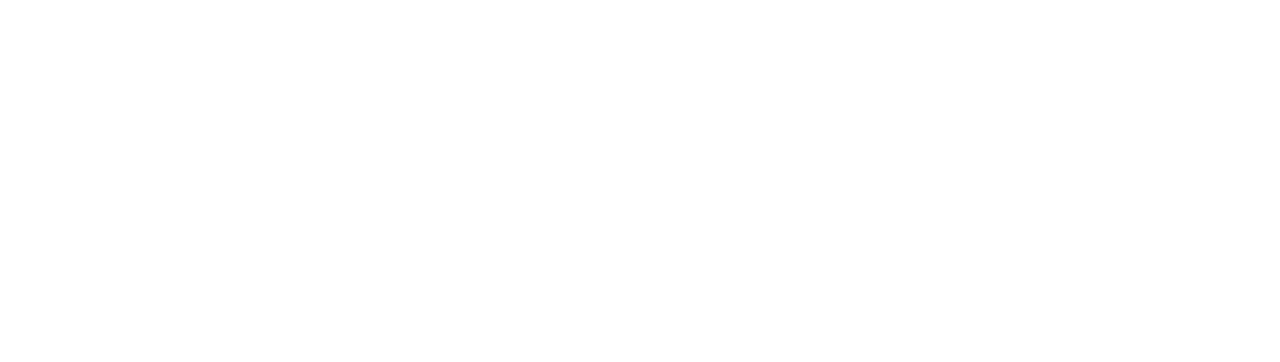
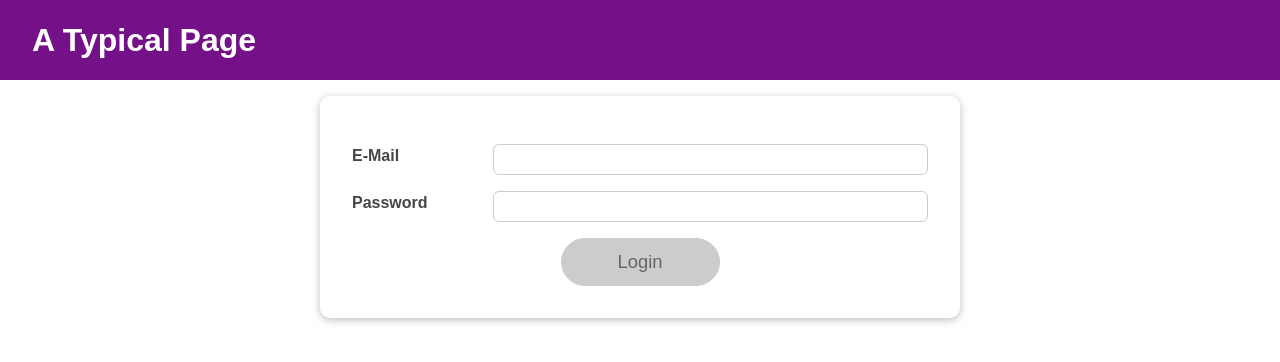
Before and after one commit to kjh-busan/06-react-reducerr-contextAPI, a React (Create React App) app: page / in a window 1280 px wide. Shown: the top 362 px of the page. Built offline with nearby package versions, Linux system fonts and the light colour scheme.

Commit message:
fix: context refactoring

```diff
--- a/src/App.js
+++ b/src/App.js
@@ -7,6 +7,7 @@ import AuthContext from "./store/auth-context";
 
 function App() {
   const ctx = useContext(AuthContext);
+  console.log(ctx.isLoggedIn);
 
   return (
     <React.Fragment>
--- a/src/store/auth-context.js
+++ b/src/store/auth-context.js
@@ -8,22 +8,22 @@ const AuthContext = React.createContext({
 
 export const AuthContextProvider = (props) => {
   const [isLoggedIn, setIsLoggedIn] = useState(false);
+
+  useEffect(() => {
+    const storedUserLoggedInInformation = localStorage.getItem("isLoggedIn");
+    if (storedUserLoggedInInformation === "1") {
+      setIsLoggedIn(true);
+    }
+  }, []);
+
   const loginHandler = (email, password) => {
     setIsLoggedIn(true);
     localStorage.setItem("isLoggedIn", "1");
   };
   const logoutHandler = () => {
+    localStorage.removeItem("isLoggedIn");
     setIsLoggedIn(false);
-    localStorage.removeItem("isLoggedIn");
   };
-
-  useEffect(() => {
-    const storedUserLoggedInInformation = localStorage.getItem("isLoggedIn");
-
-    if (storedUserLoggedInInformation === "1") {
-      setIsLoggedIn(true);
-    }
-  }, []);
 
   return (
     <AuthContext.Provider
@@ -33,7 +33,7 @@ export const AuthContextProvider = (props) => {
         onLogout: logoutHandler,
       }}
     >
-      {props.chidren}
+      {props.children}
     </AuthContext.Provider>
   );
 };
```
